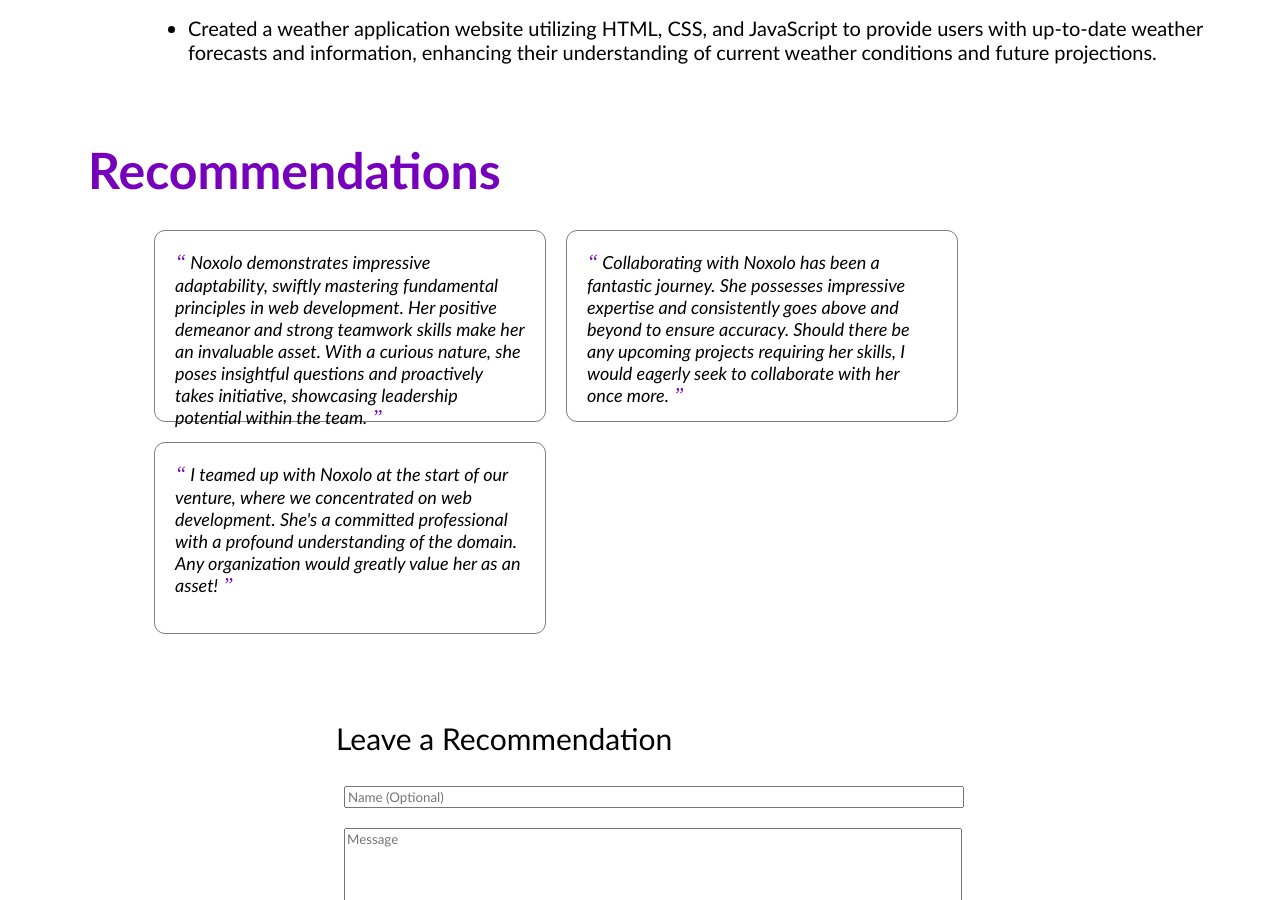
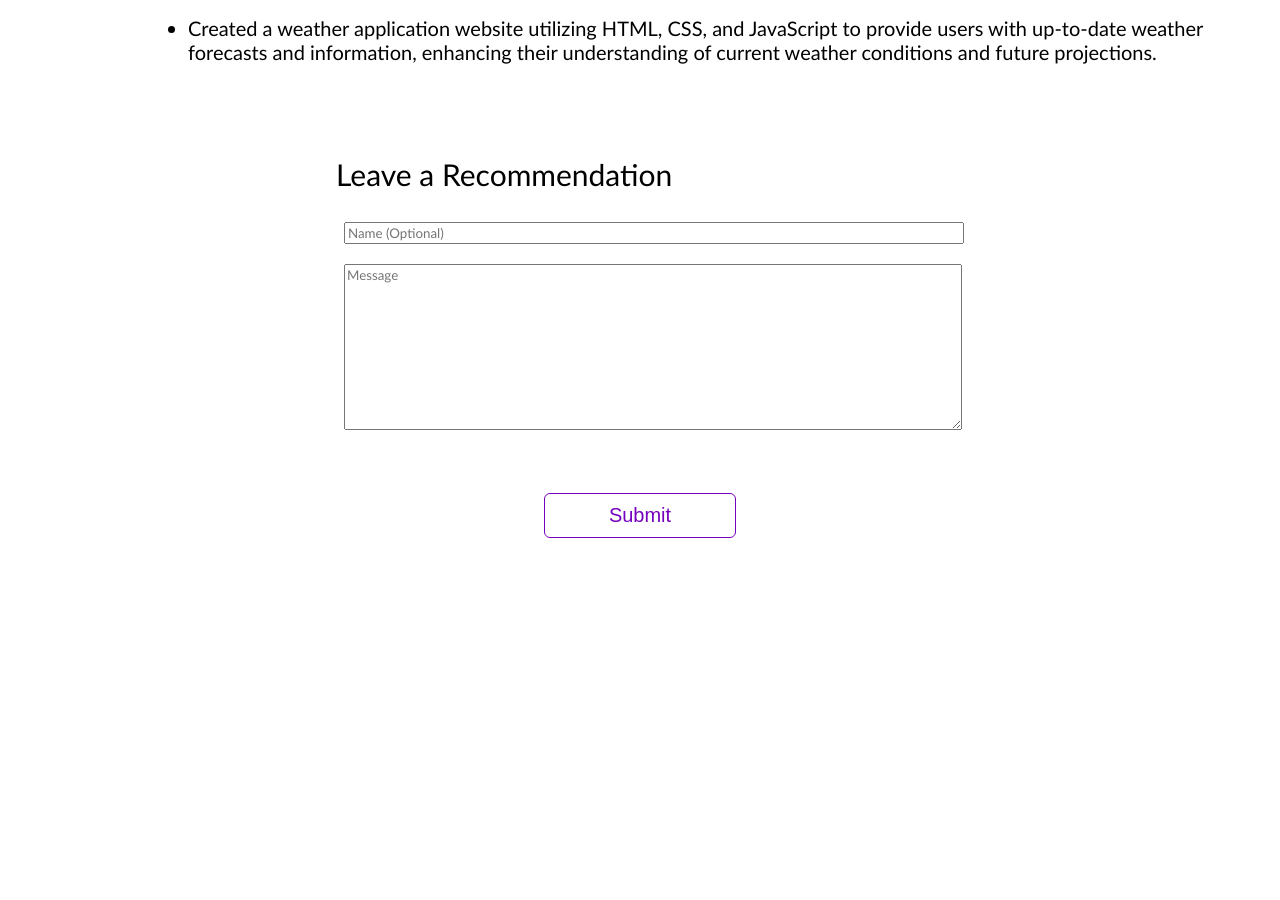
Before and after one commit to uNoxKhoza/Single_Page_Portfolio, a plain HTML site: page index.html in a window 1280 px wide. Shown: the part 2957-3857 px from the top of the page. After the commit the page ends 3599 px from the top, so only its background shows below. Drawn offline with Linux system fonts and the light colour scheme.

Commit message:
updated files

```diff
--- a/index.html
+++ b/index.html
@@ -156,7 +156,7 @@
     <div style="clear:both;"></div>
 
     <!-- Recommendations -->
-    <section id="recommendations">
+    <!-- <section id="recommendations">
         <h2>Recommendations</h2>
         <div style="clear:both;"></div>
         <div class="all_recommendations" id="all_recommendations">
@@ -185,7 +185,7 @@
             </div>
 
         </div>
-    </section>
+    </section> -->
 
     <!-- Recommendation Form -->
     <section id="contact">
```
